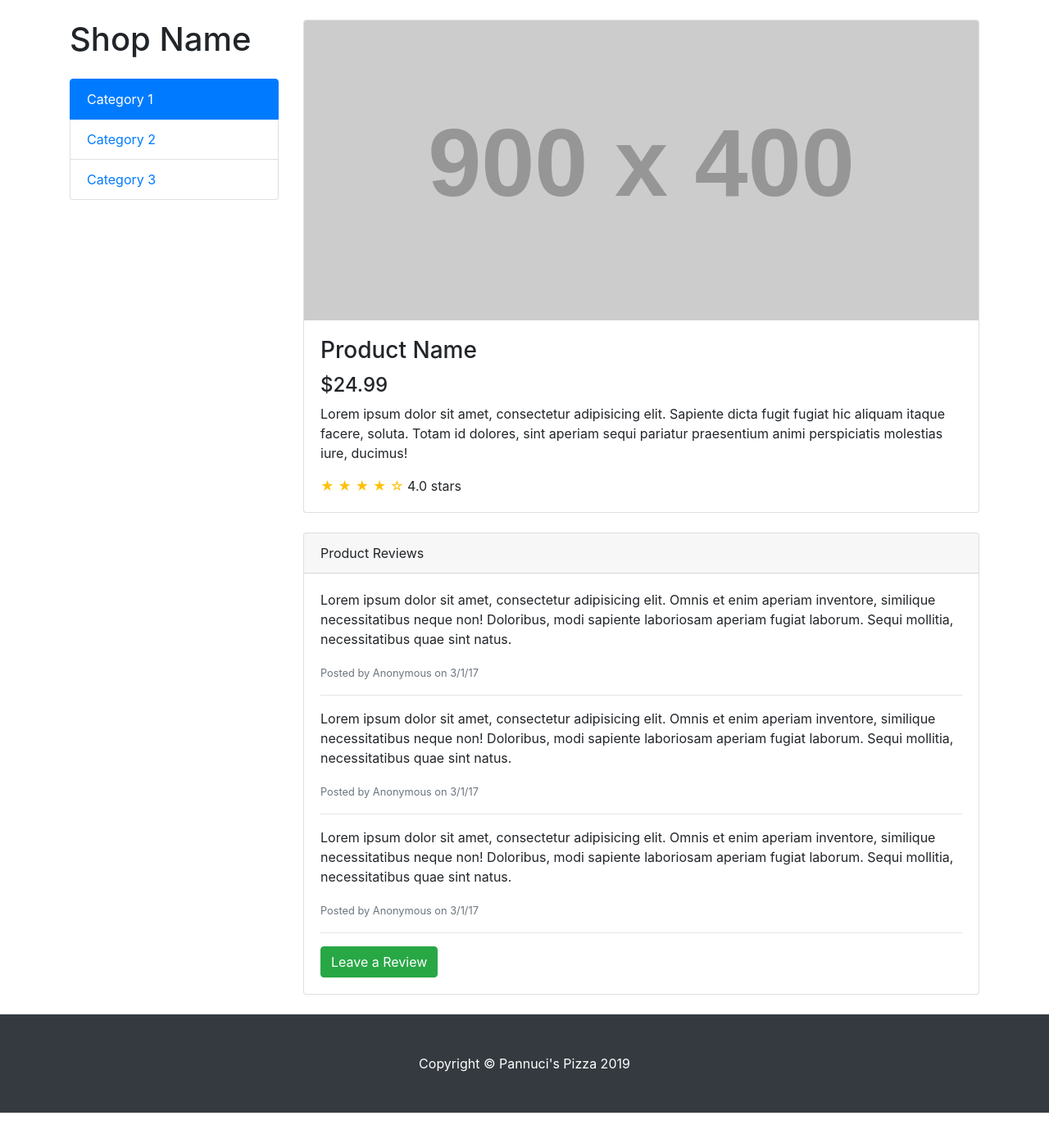
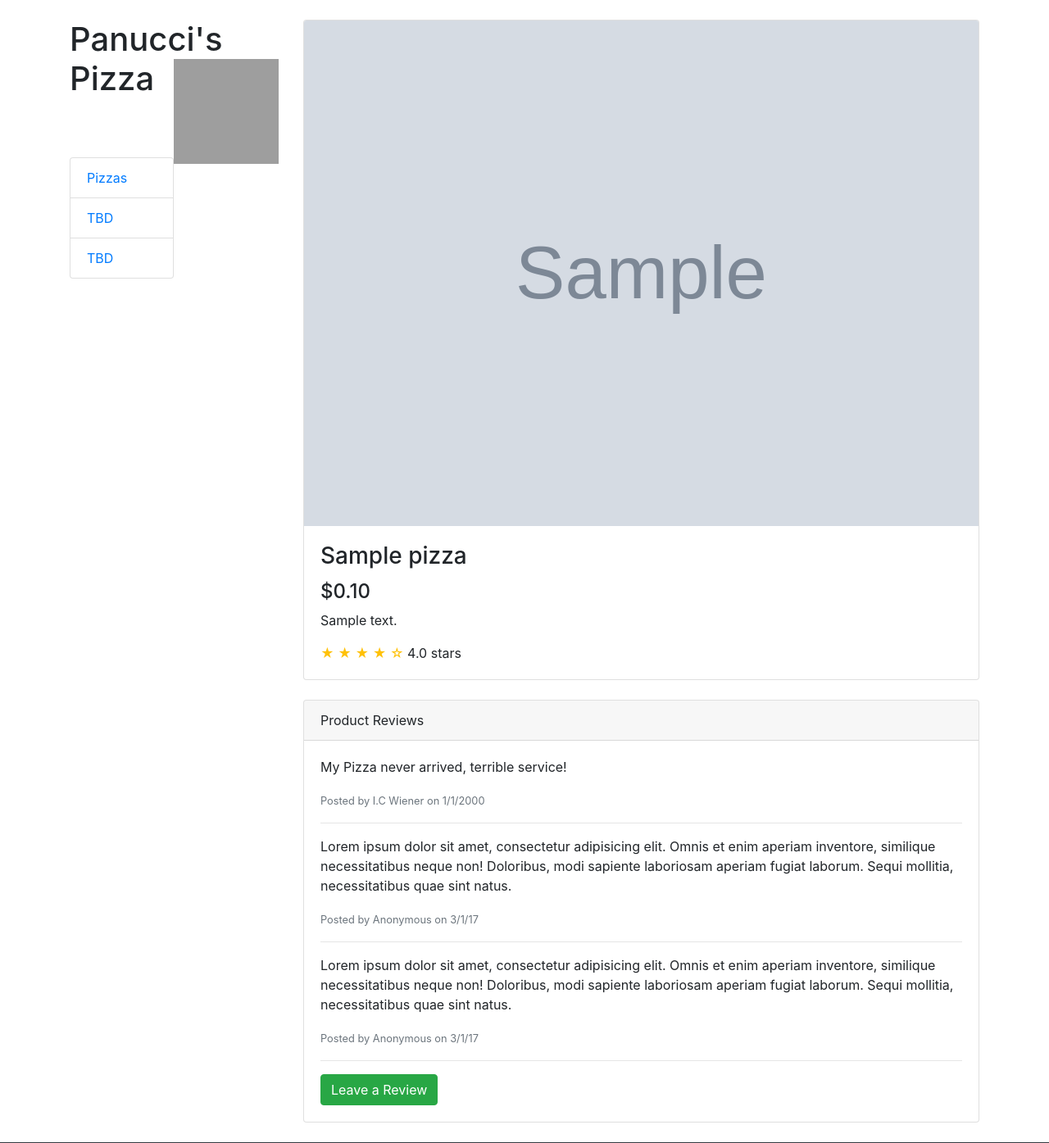
Before and after one commit to boarnoah/pp_store, a Flask app: template templates/pizza.html in a window 1280 px wide. Shown: the part 56-1451 px from the top of the page at 82% size. Before the commit the page ends 1414 px from the top, so only its background shows below. Run offline with Flask 2, Linux system fonts and the light colour scheme; the template is opened without the code that fills it: values that come from a table or form of the project are taken from there, others are empty; tables that the repository leaves empty hold one stand-in row (values such as "Sample post"); grey boxes marked "Sample" are stand-in pictures; grey boxes labelled with a size stand in for pictures from a placeholder-image service; some libraries are stand-ins or nearby versions; grey boxes are pictures that could not be loaded.

Commit message:
Added pizza pages. Added derp inside_joke. Fixed css linking.

```diff
--- a/main.py
+++ b/main.py
@@ -56,13 +56,23 @@
     return render_template('index.html', pizzas=pizzas)  # Renders template, with list queried from db
 
 
-@app.route('/pizza')
-def pizza():
-    return render_template('pizza.html')
+@app.route('/pizza/<pizza_id>')
+def pizza(pizza_id):
+    pizza = Pizza.query.filter_by(id=pizza_id).first()
+
+    if pizza:
+        return render_template('pizza.html', pizza=pizza)
+    else:
+        return render_template("404.html")
 
 @app.route('/contact')
 def contact():
     return render_template('contact.html')
+
+
+@app.route("/ssh")
+def inside_joke():
+    return render_template('inside_joke.html')
 
 if __name__ == '__main__':
     print("wololo")
--- a/templates/default.html
+++ b/templates/default.html
@@ -15,7 +15,7 @@
           integrity="sha384-ggOyR0iXCbMQv3Xipma34MD+dH/1fQ784/j6cY/iJTQUOhcWr7x9JvoRxT2MZw1T" crossorigin="anonymous">
 
     <!-- Custom styles for this template -->
-    <link href="static/css/style.css" rel="stylesheet">
+    <link href="/static/css/style.css" rel="stylesheet">
 
 </head>
 
--- a/templates/index.html
+++ b/templates/index.html
@@ -19,7 +19,7 @@
                 <div class="list-group">
                     <a href="#" class="list-group-item">Pizzas</a>
                     <a href="#" class="list-group-item">TBD</a>
-                    <a href="#" class="list-group-item">TBD</a>
+                    <a href="/ssh" class="list-group-item">TBD</a>
                 </div>
 
             </div>
@@ -58,7 +58,7 @@
                     {% for pizza in pizzas %}
                     <div class="col-lg-4 col-md-6 mb-4">
                         <div class="card h-100">
-                            <a href="/pizza/{{ pizza.id }}}"><img class="card-img-top" src="{{ pizza.img }}" alt="{{ pizza.name }}"></a>
+                            <a href="/pizza/{{ pizza.id }}"><img class="card-img-top" src="{{ pizza.img }}" alt="{{ pizza.name }}"></a>
                             <div class="card-body">
                                 <h4 class="card-title">
                                     <a href="/pizza/{{ pizza.id }}">{{ pizza.name }}</a>
--- a/templates/pizza.html
+++ b/templates/pizza.html
@@ -11,25 +11,28 @@
         <div class="row">
 
             <div class="col-lg-3">
-                <h1 class="my-4">Shop Name</h1>
+                <div>
+                    <h1 class="my-4">Panucci's Pizza <img  src="https://static.bigppizza.net/pp_logo-profile.png" width="128px" height="128px" align="right"></h1>
+                </div>
+                <br>
+                <br>
                 <div class="list-group">
-                    <a href="#" class="list-group-item active">Category 1</a>
-                    <a href="#" class="list-group-item">Category 2</a>
-                    <a href="#" class="list-group-item">Category 3</a>
+                    <a href="#" class="list-group-item">Pizzas</a>
+                    <a href="#" class="list-group-item">TBD</a>
+                    <a href="#" class="list-group-item">TBD</a>
                 </div>
+
             </div>
             <!-- /.col-lg-3 -->
 
             <div class="col-lg-9">
 
                 <div class="card mt-4">
-                    <img class="card-img-top img-fluid" src="http://placehold.it/900x400" alt="">
+                    <img class="card-img-top img-fluid" src="{{ pizza.img }}" alt="{{ pizza.name }}">
                     <div class="card-body">
-                        <h3 class="card-title">Product Name</h3>
-                        <h4>$24.99</h4>
-                        <p class="card-text">Lorem ipsum dolor sit amet, consectetur adipisicing elit. Sapiente dicta
-                            fugit fugiat hic aliquam itaque facere, soluta. Totam id dolores, sint aperiam sequi
-                            pariatur praesentium animi perspiciatis molestias iure, ducimus!</p>
+                        <h3 class="card-title">{{ pizza.name }}</h3>
+                        <h4>{{ "${:,.2f}".format(pizza.price / 100) }}</h4>
+                        <p class="card-text">{{ pizza.long_desc }}</p>
                         <span class="text-warning">&#9733; &#9733; &#9733; &#9733; &#9734;</span> 4.0 stars
                     </div>
                 </div>
@@ -40,10 +43,8 @@
                         Product Reviews
                     </div>
                     <div class="card-body">
-                        <p>Lorem ipsum dolor sit amet, consectetur adipisicing elit. Omnis et enim aperiam inventore,
-                            similique necessitatibus neque non! Doloribus, modi sapiente laboriosam aperiam fugiat
-                            laborum. Sequi mollitia, necessitatibus quae sint natus.</p>
-                        <small class="text-muted">Posted by Anonymous on 3/1/17</small>
+                        <p>My Pizza never arrived, terrible service!</p>
+                        <small class="text-muted">Posted by I.C Wiener on 1/1/2000</small>
                         <hr>
                         <p>Lorem ipsum dolor sit amet, consectetur adipisicing elit. Omnis et enim aperiam inventore,
                             similique necessitatibus neque non! Doloribus, modi sapiente laboriosam aperiam fugiat
```
Also changed, not shown: templates/404.html (added, +12 -0 lines), templates/inside_joke.html (added, +13 -0 lines).
